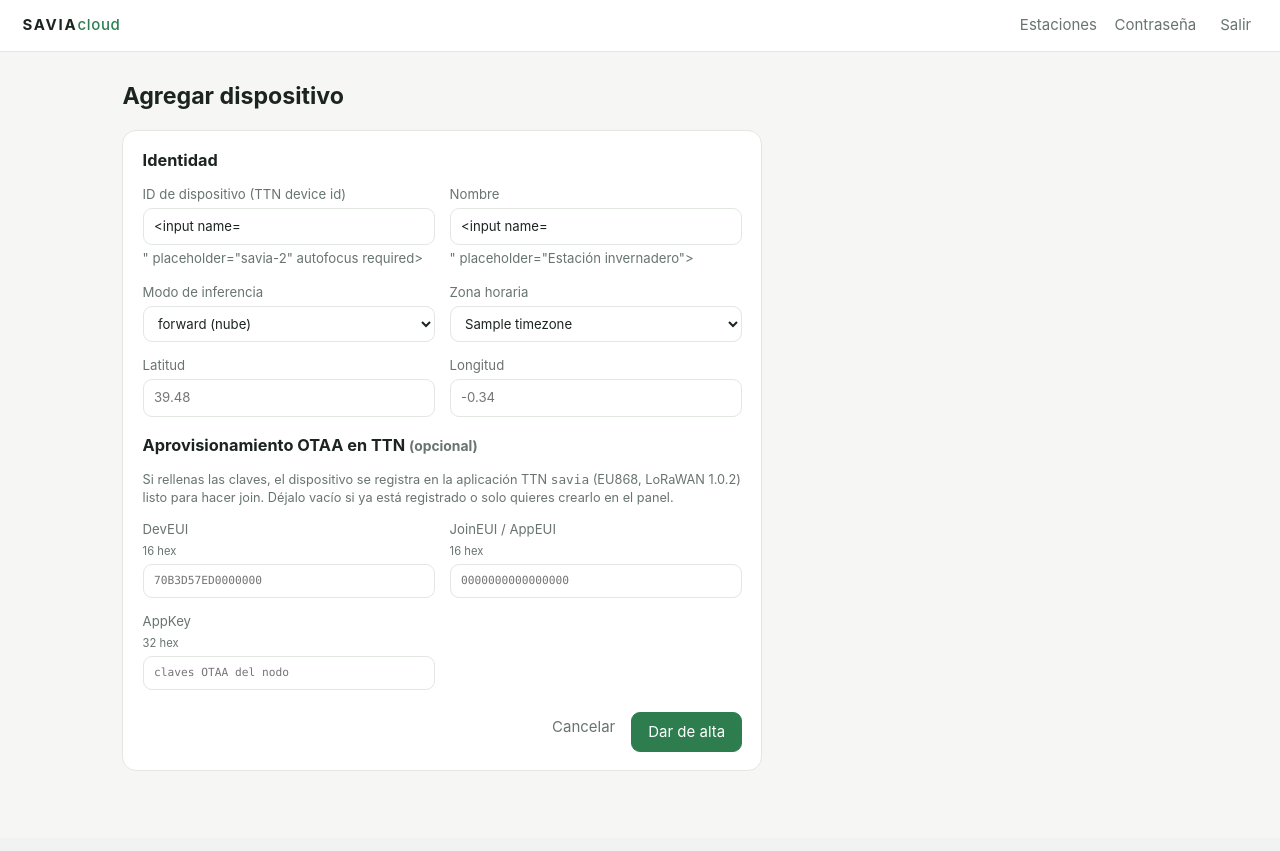
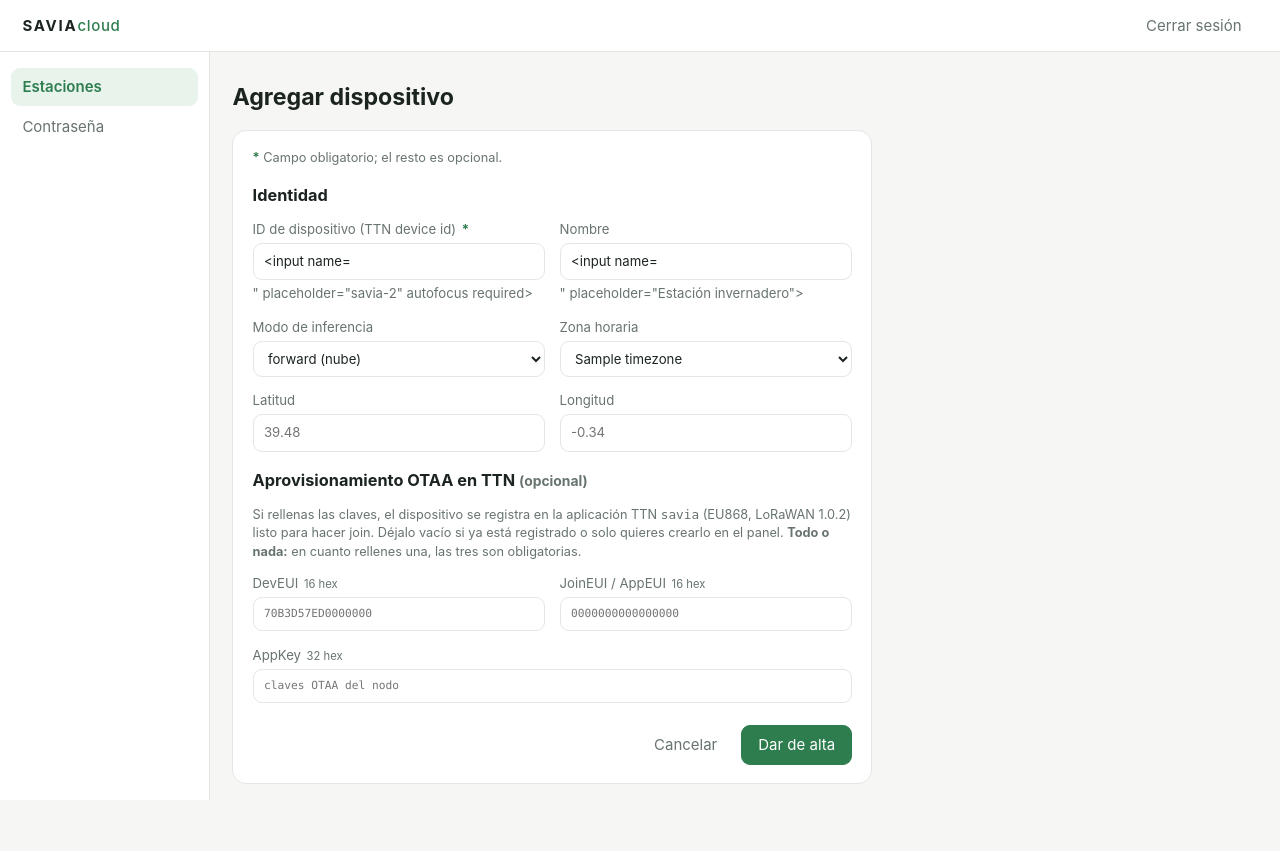
Before and after one commit to cesar17Almeida/savia-cloud, a Flask app: template app/interfaces/web/templates/station_new.html in a window 1280 px wide. Before the commit the page ends 771 px from the top, so only its background shows below. Run offline with Flask 3, Linux system fonts and the light colour scheme; the template is opened without the code that fills it: most values are stand-ins (such as "Sample title", 1, 10 or a date in 2020); form fields are guessed from the names that the template uses.

Commit message:
web: tabbed station page and a persistent sidebar selection
The station page had grown into one long scroll where the settings forms
sat below the readings. It now splits into resumen / lecturas / actividad
/ ajustes, and every action redirects back to the tab it was fired from,
so applying a setting no longer throws the operator back to the top of
the page. The sidebar keeps 'Estaciones' highlighted across the whole
station section.

```diff
--- a/app/interfaces/web/routes.py
+++ b/app/interfaces/web/routes.py
@@ -63,6 +63,13 @@ def _fmt_dt(ts_s, offset_min: int = 0) -> str:
     if not ts_s:
         return "—"
     return time.strftime("%Y-%m-%d %H:%M", time.gmtime(int(ts_s) + offset_min * 60))
+
+
+@bp.app_context_processor
+def _nav():
+    """Sidebar highlight: every station page lives under the 'Estaciones' entry."""
+    endpoint = (request.endpoint or "").removeprefix("web.")
+    return {"nav_active": "password" if endpoint == "password" else "stations"}
 
 
 def _current_user():
@@ -186,9 +193,20 @@ def station_new():
     return render_template("station_new.html", timezones=TIMEZONES, form={})
 
 
+STATION_TABS = ("resumen", "lecturas", "actividad", "ajustes")
+
+
+def _station_url(dev_eui: str, tab: str | None = None) -> str:
+    """Back to the station page, on the tab the action was fired from."""
+    return url_for("web.station", dev_eui=dev_eui,
+                   tab=tab if tab in STATION_TABS else None)
+
+
 @bp.get("/stations/<dev_eui>")
 def station(dev_eui: str):
     svc = _services()
+    tab = request.args.get("tab", "")
+    tab = tab if tab in STATION_TABS else STATION_TABS[0]
     st = svc.panel.station(dev_eui)
     ups = svc.panel.uplinks(dev_eui)
     return render_template(
@@ -200,6 +218,7 @@ def station(dev_eui: str):
         downlinks=svc.panel.downlinks(dev_eui),
         readings=svc.panel.readings(dev_eui),
         forecast=svc.panel.latest_forecast(dev_eui),
+        tab=tab,
     )
 
 
@@ -209,7 +228,7 @@ def station_timezone(dev_eui: str):
     tz = request.form.get("tz", "")
     if tz not in {z for _, z in TIMEZONES}:
         flash("Zona horaria no reconocida", "error")
-        return redirect(url_for("web.station", dev_eui=dev_eui))
+        return redirect(_station_url(dev_eui, request.form.get("tab")))
     offset = _tz_offset_min(tz)
     svc = _services()
     try:
@@ -219,7 +238,7 @@ def station_timezone(dev_eui: str):
               "la estación confirmará con CFG_ACK", "ok")
     except Exception as e:
         flash(f"No se pudo encolar: {e}", "error")
-    return redirect(url_for("web.station", dev_eui=dev_eui))
+    return redirect(_station_url(dev_eui, request.form.get("tab")))
 
 
 # --- actions -----------------------------------------------------------------
@@ -246,15 +265,15 @@ def station_config(dev_eui: str):
                 fields[name] = cast(value)
     except ValueError:
         flash("Valor no numérico en el formulario", "error")
-        return redirect(url_for("web.station", dev_eui=dev_eui))
+        return redirect(_station_url(dev_eui, request.form.get("tab")))
     if not fields:
         flash("Ningún campo a enviar", "error")
-        return redirect(url_for("web.station", dev_eui=dev_eui))
+        return redirect(_station_url(dev_eui, request.form.get("tab")))
     try:
         cmd = svc.config_downlink.run(dev_eui, fields, int(time.time()))
     except ValueError as e:
         flash(f"Config rechazada: {e}", "error")
-        return redirect(url_for("web.station", dev_eui=dev_eui))
+        return redirect(_station_url(dev_eui, request.form.get("tab")))
     mirror = {k: v for k, v in fields.items() if k in _DB_MIRROR}
     if "inference_mode" in fields:
         mirror["mode"] = "local" if fields["inference_mode"] == 1 else "forward"
@@ -262,7 +281,7 @@ def station_config(dev_eui: str):
         svc.panel.update_station(dev_eui, mirror)
     flash(f"Config encolada por LoRa ({len(cmd.payload)} B, FPort {cmd.f_port}); "
           "se aplicará en la próxima ventana RX", "ok")
-    return redirect(url_for("web.station", dev_eui=dev_eui))
+    return redirect(_station_url(dev_eui, request.form.get("tab")))
 
 
 @bp.post("/stations/<dev_eui>/meta")
@@ -271,7 +290,7 @@ def station_meta(dev_eui: str):
     if patch:
         _services().panel.update_station(dev_eui, patch)
         flash("Estación actualizada", "ok")
-    return redirect(url_for("web.station", dev_eui=dev_eui))
+    return redirect(_station_url(dev_eui, request.form.get("tab")))
 
 
 @bp.post("/stations/<dev_eui>/downlink")
@@ -281,7 +300,7 @@ def station_downlink(dev_eui: str):
         flash(f"Sincronización hora+TA encolada ({len(cmd.payload)} B)", "ok")
     except Exception as e:   # Open-Meteo/TTN failures surface as flash, not 500
         flash(f"No se pudo encolar: {e}", "error")
-    return redirect(url_for("web.station", dev_eui=dev_eui))
+    return redirect(_station_url(dev_eui, request.form.get("tab")))
 
 
 @bp.post("/stations/<dev_eui>/infer")
@@ -294,4 +313,4 @@ def station_infer(dev_eui: str):
         flash(f"Datos insuficientes para inferir: {e}", "error")
     except Exception as e:
         flash(f"Inferencia fallida: {e}", "error")
-    return redirect(url_for("web.station", dev_eui=dev_eui))
+    return redirect(_station_url(dev_eui, request.form.get("tab")))
--- a/app/interfaces/web/static/panel.css
+++ b/app/interfaces/web/static/panel.css
@@ -10,6 +10,8 @@
   --error: #b3372f;
   --ok-bg: #e8f3ec;
   --err-bg: #fbeae8;
+  --appbar-h: 52px;
+  --sidenav-w: 210px;
 }
 * { box-sizing: border-box; }
 body {
@@ -24,22 +26,58 @@ body {
 .muted { color: var(--muted); }
 .small { font-size: 0.85em; }
 
-/* Top bar */
-.topbar {
+/* App bar: brand + session only; navigation lives in the side menu. */
+.appbar {
   display: flex; align-items: center; justify-content: space-between;
-  padding: 0.7rem 1.4rem;
+  height: var(--appbar-h); padding: 0 1.4rem;
   background: var(--surface);
   border-bottom: 1px solid var(--line);
-  position: sticky; top: 0; z-index: 10;
+  position: sticky; top: 0; z-index: 20;
 }
 .brand { font-weight: 700; letter-spacing: 0.12em; color: var(--ink); text-decoration: none; }
 .brand span { color: var(--accent); font-weight: 500; letter-spacing: 0.04em; }
 .brand.big { font-size: 1.6rem; }
-.topbar nav { display: flex; align-items: center; gap: 1.1rem; }
-.topbar nav a { color: var(--muted); text-decoration: none; }
-.topbar nav a:hover { color: var(--ink); }
 
-main { max-width: 1080px; margin: 0 auto; padding: 1.6rem 1.4rem 3rem; }
+/* Side menu */
+.shell { display: grid; grid-template-columns: var(--sidenav-w) minmax(0, 1fr); }
+.sidenav {
+  border-right: 1px solid var(--line);
+  background: var(--surface);
+  position: sticky; top: var(--appbar-h); align-self: start;
+  height: calc(100vh - var(--appbar-h));
+  padding: 1rem 0.7rem;
+}
+.sidenav nav { display: flex; flex-direction: column; gap: 0.15rem; }
+.nav-item {
+  padding: 0.5rem 0.7rem; border-radius: 9px;
+  color: var(--muted); text-decoration: none;
+}
+.nav-item:hover { background: var(--bg); color: var(--ink); }
+.nav-item.is-active { background: var(--ok-bg); color: var(--accent); font-weight: 600; }
+
+/* Tabs (one page load per tab: no JS, deep-linkable, survives form posts) */
+.tabs {
+  display: flex; gap: 0.3rem; overflow-x: auto;
+  border-bottom: 1px solid var(--line); margin-bottom: 1.2rem;
+}
+.tab {
+  padding: 0.55rem 0.9rem; white-space: nowrap;
+  color: var(--muted); text-decoration: none;
+  border-bottom: 2px solid transparent; margin-bottom: -1px;
+}
+.tab:hover { color: var(--ink); }
+.tab.is-active { color: var(--accent); border-bottom-color: var(--accent); font-weight: 600; }
+
+main { max-width: 1080px; margin: 0 auto; padding: 1.6rem 1.4rem 3rem; width: 100%; }
+
+@media (max-width: 720px) {
+  .shell { grid-template-columns: 1fr; }
+  .sidenav {
+    position: static; height: auto; padding: 0.5rem 0.9rem;
+    border-right: none; border-bottom: 1px solid var(--line);
+  }
+  .sidenav nav { flex-direction: row; gap: 0.4rem; overflow-x: auto; }
+}
 h1 { font-size: 1.45rem; margin: 0.2rem 0 1rem; }
 h2 { font-size: 1.02rem; margin: 0 0 0.8rem; }
 
@@ -108,31 +146,42 @@ td .chip { font-size: 0.75em; }
 
 /* Forms */
 label { display: flex; flex-direction: column; gap: 0.25rem; font-size: 0.88em; color: var(--muted); }
+label > .caption { display: flex; align-items: baseline; gap: 0.35rem; }
 input, select {
   padding: 0.5rem 0.65rem; border: 1px solid var(--line); border-radius: 9px;
   font: inherit; color: var(--ink); background: var(--surface); min-width: 0;
 }
 input:focus, select:focus { outline: 2px solid var(--accent); outline-offset: 0; border-color: transparent; }
-button {
+button, a.btn {
+  display: inline-flex; align-items: center; justify-content: center;
   padding: 0.5rem 1rem; border-radius: 9px; border: 1px solid var(--line);
   background: var(--surface); color: var(--ink); font: inherit; cursor: pointer;
+  text-decoration: none;
 }
-button:hover { border-color: var(--accent); color: var(--accent); }
-button.primary { background: var(--accent); border-color: var(--accent); color: var(--accent-ink); }
-button.primary:hover { filter: brightness(1.08); color: var(--accent-ink); }
-button.ghost { border: none; background: none; color: var(--muted); padding: 0.2rem 0.4rem; }
-button.ghost:hover { color: var(--ink); }
+button:hover, a.btn:hover { border-color: var(--accent); color: var(--accent); }
+.btn.primary, button.primary {
+  background: var(--accent); border-color: var(--accent); color: var(--accent-ink);
+}
+.btn.primary:hover, button.primary:hover { filter: brightness(1.08); color: var(--accent-ink); }
+.btn.ghost, button.ghost { border: none; background: none; color: var(--muted); }
+.btn.ghost:hover, button.ghost:hover { color: var(--ink); }
 .cfg-grid { display: grid; grid-template-columns: repeat(auto-fill, minmax(180px, 1fr)); gap: 0.9rem; }
-.cfg-submit { display: flex; align-items: flex-end; }
+.cfg-submit { grid-column: 1 / -1; display: flex; justify-content: flex-end; margin-top: 0.2rem; }
 
 /* Add-device form */
 .narrow-form { max-width: 640px; }
 .narrow-form h2 { margin-top: 1.1rem; }
-.narrow-form h2:first-child { margin-top: 0; }
+.narrow-form h2:first-of-type { margin-top: 0; }
 .form-grid { display: grid; grid-template-columns: 1fr 1fr; gap: 0.9rem; }
+.form-grid .span-2 { grid-column: 1 / -1; }
 @media (max-width: 640px) { .form-grid { grid-template-columns: 1fr; } }
-.form-actions { display: flex; justify-content: flex-end; gap: 0.6rem; margin-top: 1.4rem; }
-.form-actions a { text-decoration: none; }
+.form-legend { margin: 0 0 1rem; }
+.req { color: var(--accent); font-weight: 700; }
+.form-actions {
+  display: flex; align-items: center; justify-content: flex-end;
+  gap: 0.6rem; margin-top: 1.4rem;
+}
+.form-actions .ghost { padding: 0.5rem 0.9rem; }
 
 /* Login */
 .login-body { display: grid; place-items: center; min-height: 100vh; }
--- a/app/interfaces/web/templates/base.html
+++ b/app/interfaces/web/templates/base.html
@@ -7,16 +7,23 @@
   <link rel="stylesheet" href="{{ url_for('web.static', filename='panel.css') }}">
 </head>
 <body>
-<header class="topbar">
+<header class="appbar">
   <a class="brand" href="{{ url_for('web.dashboard') }}">SAVIA<span>cloud</span></a>
+  <form method="post" action="{{ url_for('web.logout') }}" class="inline">
+    <button type="submit" class="ghost">Cerrar sesión</button>
+  </form>
+</header>
+<div class="shell">
+  <aside class="sidenav">
     <nav>
-    <a href="{{ url_for('web.dashboard') }}">Estaciones</a>
-    <a href="{{ url_for('web.password') }}">Contraseña</a>
-    <form method="post" action="{{ url_for('web.logout') }}" class="inline">
-      <button type="submit" class="ghost">Salir</button>
-    </form>
+      <a class="nav-item {{ 'is-active' if nav_active == 'stations' }}"
+         href="{{ url_for('web.dashboard') }}"
+         {{ 'aria-current=page' if nav_active == 'stations' }}>Estaciones</a>
+      <a class="nav-item {{ 'is-active' if nav_active == 'password' }}"
+         href="{{ url_for('web.password') }}"
+         {{ 'aria-current=page' if nav_active == 'password' }}>Contraseña</a>
     </nav>
-</header>
+  </aside>
   <main>
     {% with messages = get_flashed_messages(with_categories=true) %}
       {% for cat, msg in messages %}
@@ -25,5 +32,6 @@
     {% endwith %}
     {% block content %}{% endblock %}
   </main>
+</div>
 </body>
 </html>
--- a/app/interfaces/web/templates/dashboard.html
+++ b/app/interfaces/web/templates/dashboard.html
@@ -3,7 +3,7 @@
 {% block content %}
 <div class="page-head">
   <h1>Estaciones</h1>
-  <a href="{{ url_for('web.station_new') }}"><button class="primary">Agregar dispositivo</button></a>
+  <a class="btn primary" href="{{ url_for('web.station_new') }}">Agregar dispositivo</a>
 </div>
 {% if not stations %}
   <p class="muted">Sin estaciones todavía. Aparecerán con su primer uplink LoRa,
--- a/app/interfaces/web/templates/station_new.html
+++ b/app/interfaces/web/templates/station_new.html
@@ -4,9 +4,10 @@
 <h1>Agregar dispositivo</h1>
 <section class="card narrow-form">
   <form method="post">
+    <p class="form-legend muted small"><span class="req">*</span> Campo obligatorio; el resto es opcional.</p>
     <h2>Identidad</h2>
     <div class="form-grid">
-      <label>ID de dispositivo (TTN device id)
+      <label><span class="caption">ID de dispositivo (TTN device id) <span class="req">*</span></span>
         <input name="dev_id" value="{{ form.get('dev_id', '') }}" placeholder="savia-2" autofocus required>
       </label>
       <label>Nombre
@@ -32,21 +33,22 @@
     <h2>Aprovisionamiento OTAA en TTN <span class="muted small">(opcional)</span></h2>
     <p class="muted small">Si rellenas las claves, el dispositivo se registra en la
       aplicación TTN <code>savia</code> (EU868, LoRaWAN 1.0.2) listo para hacer join.
-      Déjalo vacío si ya está registrado o solo quieres crearlo en el panel.</p>
+      Déjalo vacío si ya está registrado o solo quieres crearlo en el panel.
+      <strong>Todo o nada:</strong> en cuanto rellenes una, las tres son obligatorias.</p>
     <div class="form-grid">
-      <label>DevEUI <span class="muted small">16 hex</span>
+      <label><span class="caption">DevEUI <span class="muted small">16 hex</span></span>
         <input name="dev_eui" class="mono" placeholder="70B3D57ED0000000" maxlength="16">
       </label>
-      <label>JoinEUI / AppEUI <span class="muted small">16 hex</span>
+      <label><span class="caption">JoinEUI / AppEUI <span class="muted small">16 hex</span></span>
         <input name="join_eui" class="mono" placeholder="0000000000000000" maxlength="16">
       </label>
-      <label>AppKey <span class="muted small">32 hex</span>
+      <label class="span-2"><span class="caption">AppKey <span class="muted small">32 hex</span></span>
         <input name="app_key" class="mono" placeholder="claves OTAA del nodo" maxlength="32">
       </label>
     </div>
 
     <div class="form-actions">
-      <a href="{{ url_for('web.dashboard') }}"><button type="button" class="ghost">Cancelar</button></a>
+      <a class="btn ghost" href="{{ url_for('web.dashboard') }}">Cancelar</a>
       <button type="submit" class="primary">Dar de alta</button>
     </div>
   </form>
```
Also changed, not shown: app/interfaces/web/templates/station.html (+95 -59 lines), tests/test_web.py (+24 -3 lines). Lines whose indentation alone changed are shown as unchanged.
